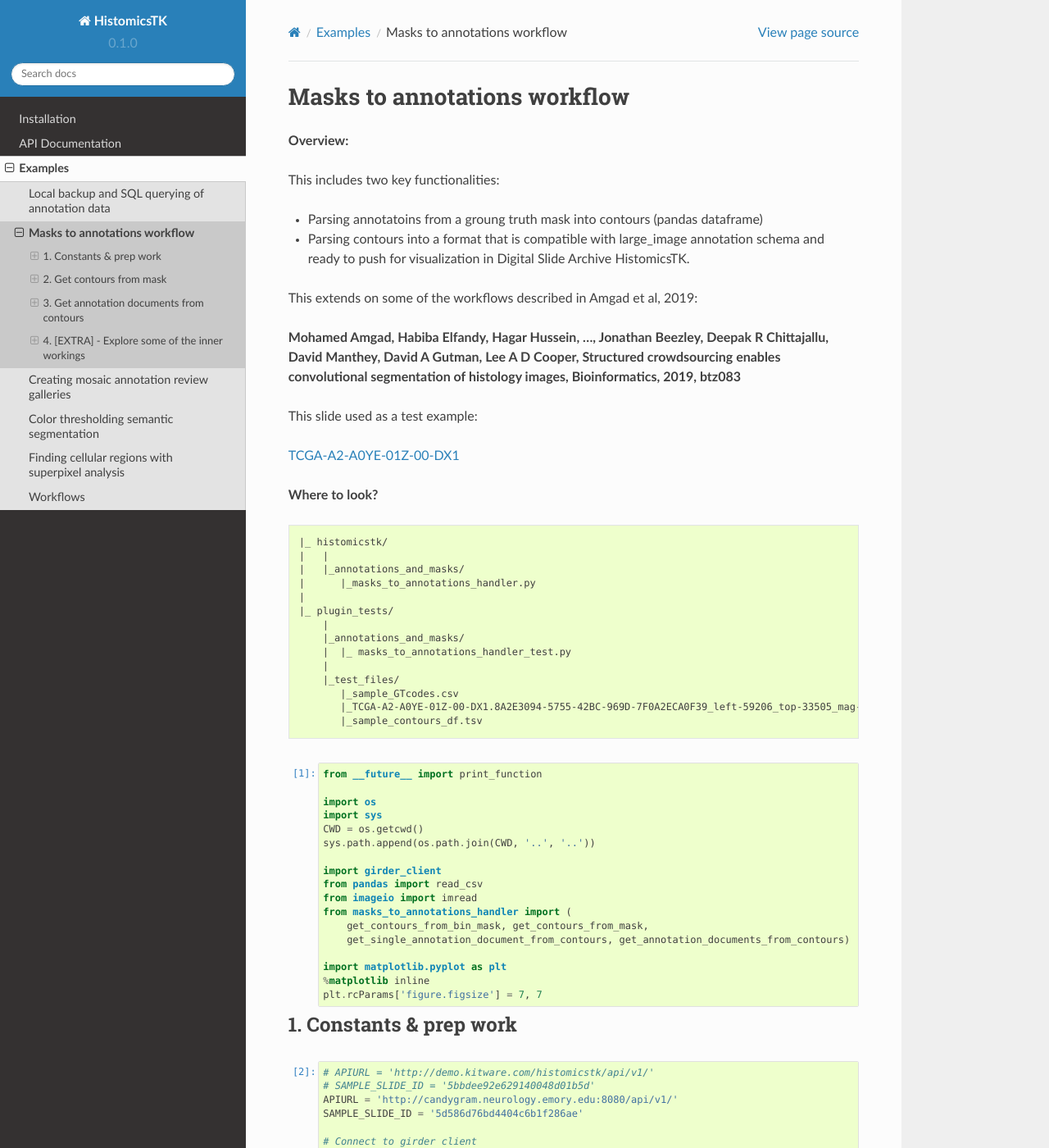
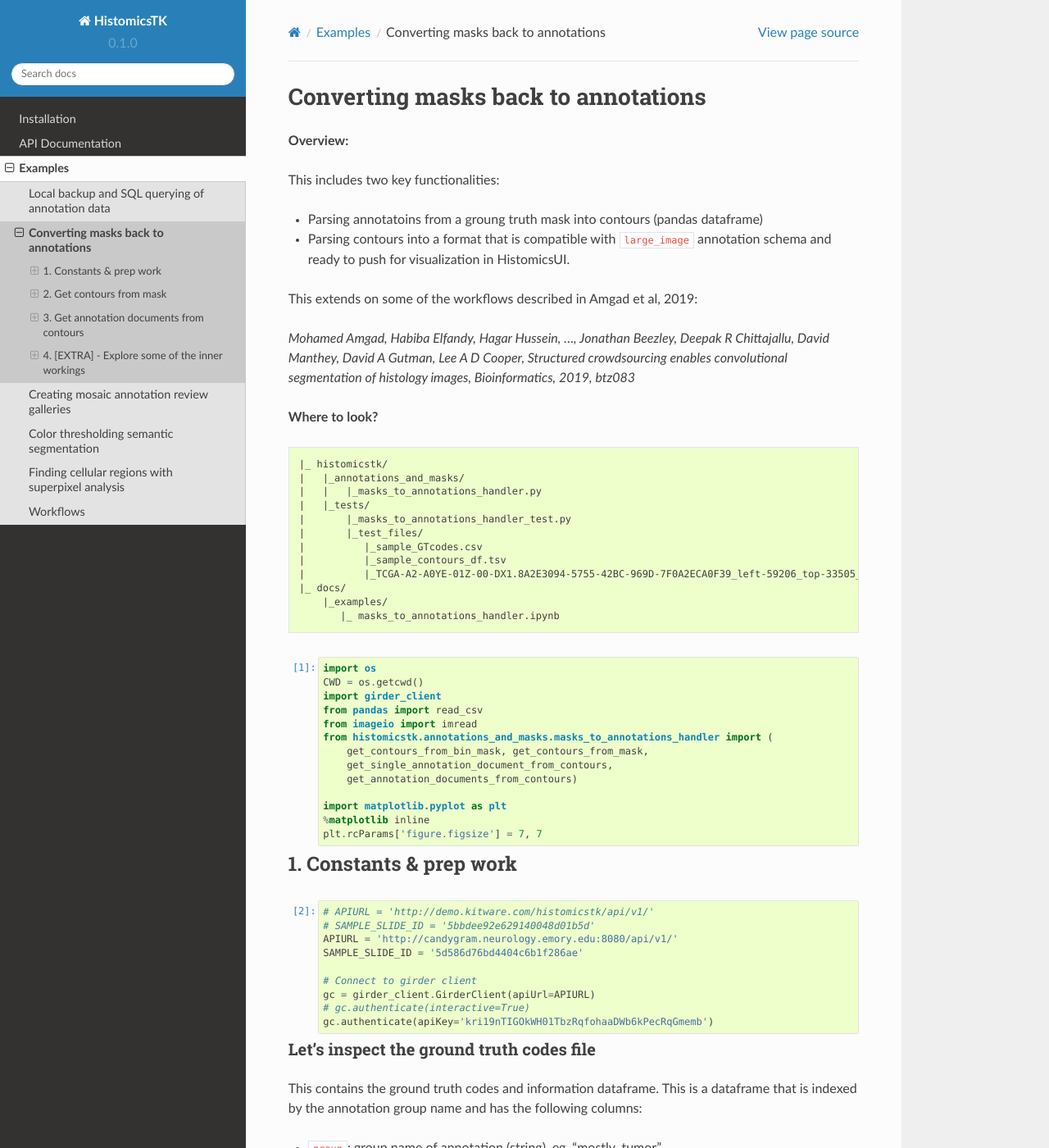
Before and after one commit to DigitalSlideArchive/HistomicsTK, a Sphinx documentation site: the page built from docs/examples/masks_to_annotations_handler.ipynb, in a window 1280 px wide and 1400 px high. Shown: the whole window at 82% size. Built offline with Sphinx 7.4.7 and the Read the Docs theme 2.0.0, drawn with Linux system fonts in a browser that asks for light colours; pages that are not in the unit, such as notebooks, are missing from menus; some of the changed lines change nothing that is shown; some of the changed text lies outside the part shown.

Commit message:
harmonize jupyter and rst for masks to annotations

```diff
--- a/docs/histomicstk.annotations_and_masks.masks_to_annotations_handler.rst
+++ b/docs/histomicstk.annotations_and_masks.masks_to_annotations_handler.rst
@@ -1,39 +1,5 @@
-Masks to annotations workflow
-==============================
-
-**Overview:**
-
-This contains the reverse functionality to ``annotations_to_masks.py``. Namely, this includes two key functionalities:
-
-
-*
-  Parsing annotatoins from a groung truth mask into contours (pandas dataframe)
-
-*
-  Parsing contours into a format that is compatible with large_image annotation schema and
-  ready to push for visualization in Digital Slide Archive HistomicsTK.
-
-This extends on some of the workflows described in Amgad et al, 2019:
-
-*Mohamed Amgad, Habiba Elfandy, Hagar Hussein, ..., Jonathan Beezley, Deepak R Chittajallu, David Manthey, David A Gutman, Lee A D Cooper, Structured crowdsourcing enables convolutional segmentation of histology images, Bioinformatics, 2019, btz083*
-
-**Where to look?**
-
-::
-
-   |_ histomicstk/
-   |   |_annotations_and_masks/
-   |   |   |_masks_to_annotations_handler.py
-   |   |_tests/
-   |       |_masks_to_annotations_handler_test.py
-   |       |_test_files/
-   |          |_sample_GTcodes.csv
-   |          |_sample_contours_df.tsv
-   |          |_TCGA-A2-A0YE-01Z-00-DX1.8A2E3094-5755-42BC-969D-7F0A2ECA0F39_left-59206_top-33505_mag-BASE.png
-   |_ docs/
-       |_examples/
-          |_ masks_to_annotations_handler.ipynb
-
+Converting masks back to annotations
+======================================
 
 .. automodule:: histomicstk.annotations_and_masks.masks_to_annotations_handler
     :members:
```
Also changed, not shown: docs/examples/masks_to_annotations_handler.ipynb.
